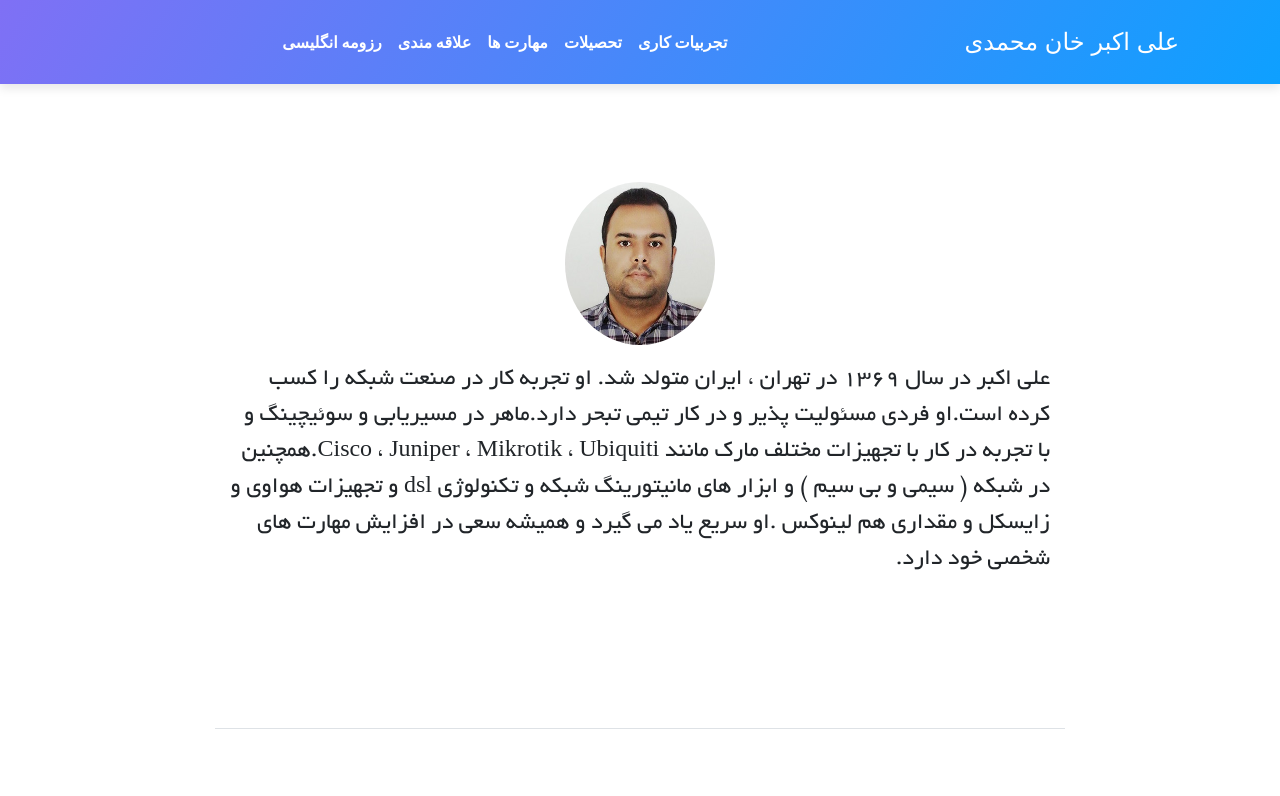
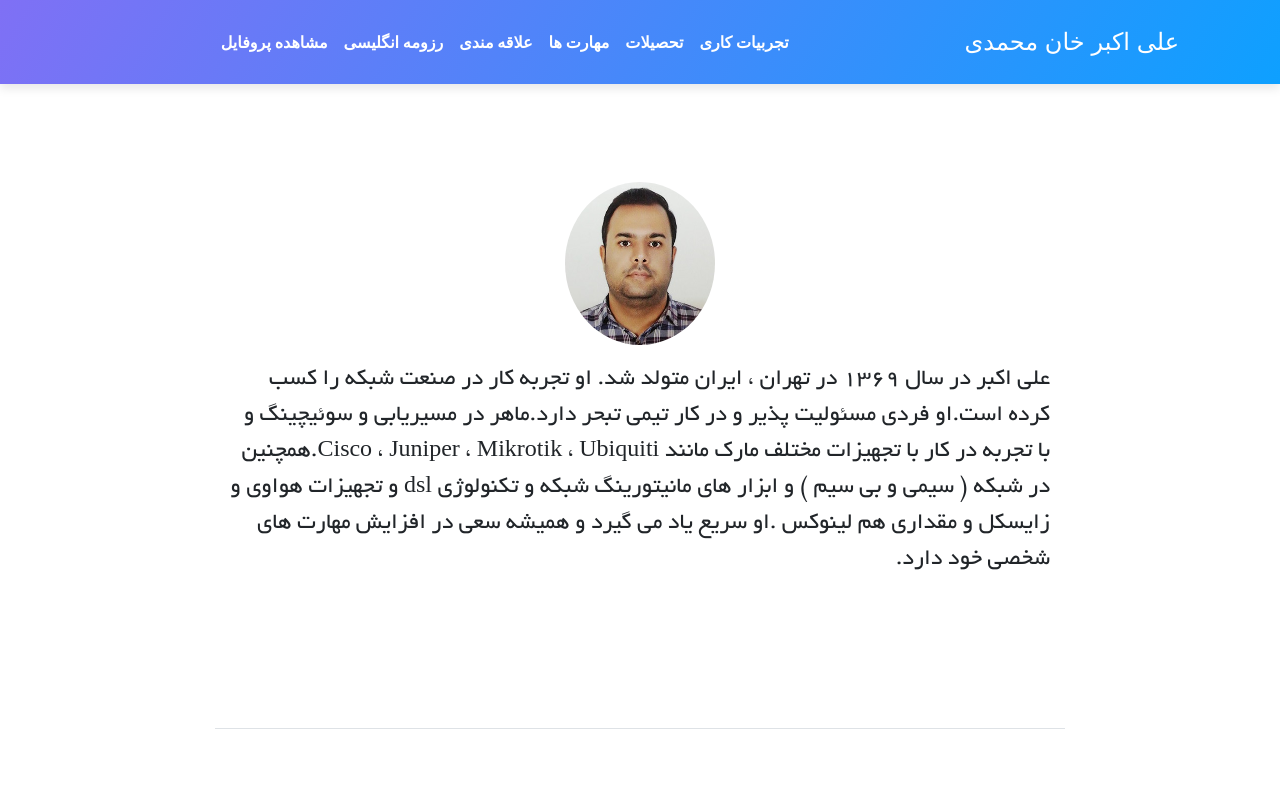
Before and after one commit to aliakbarkhanmohammadi/aliakbarkhanmohammadi-FA.github.io, a plain HTML site: page index.html in a window 1280 px wide. Shown: the top 796 px of the page. Drawn offline with nearby package versions, Linux system fonts and the light colour scheme.

Commit message:
Update index.html

```diff
--- a/index.html
+++ b/index.html
@@ -38,6 +38,9 @@ body{
                 </li>
 		    <li class="nav-item item">
                     <a class="nav-link" href="https://aliakbarkhanmohammadi.github.io/index.html">رزومه انگلیسی</a>
+                </li>
+		    <li class="nav-item item">
+                    <a class="nav-link" href="https://github.com/aliakbarkhanmohammadi/">مشاهده پروفایل</a>
                 </li>
               </li>
             </ul>
```
